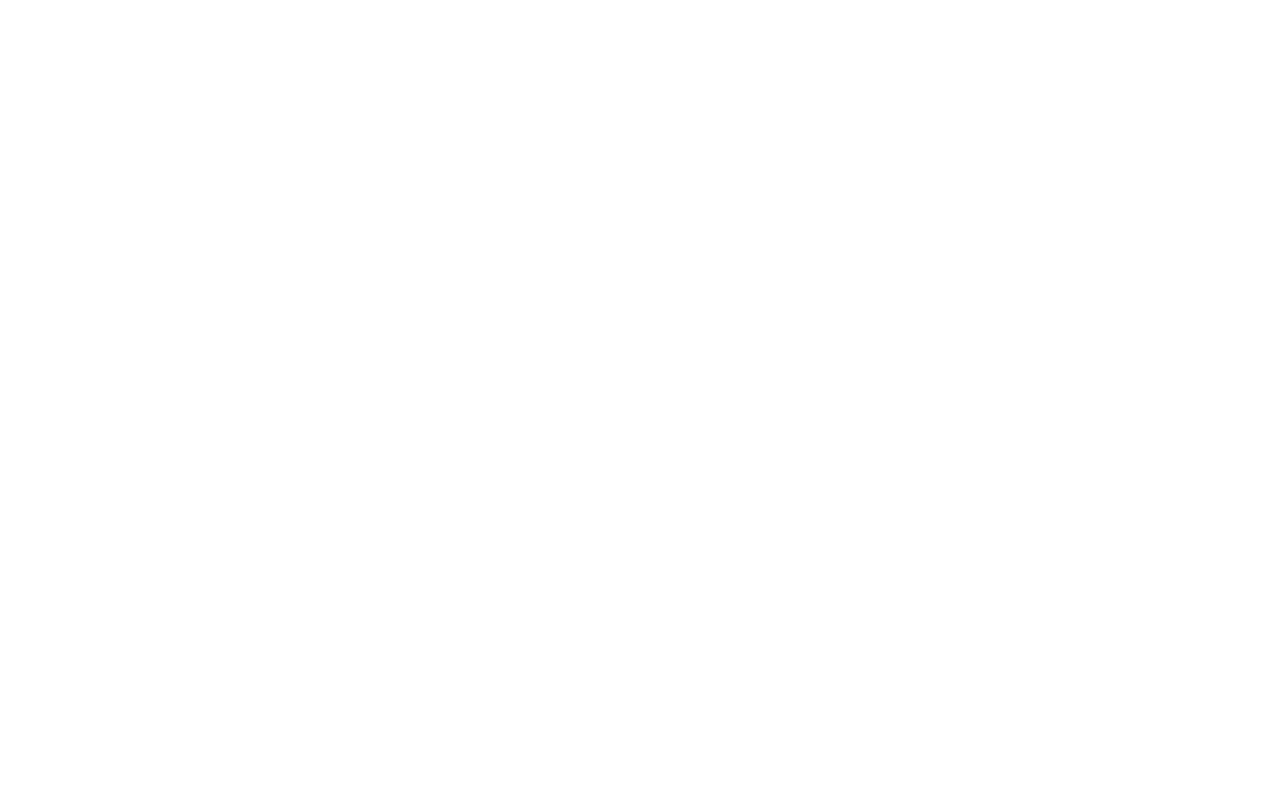
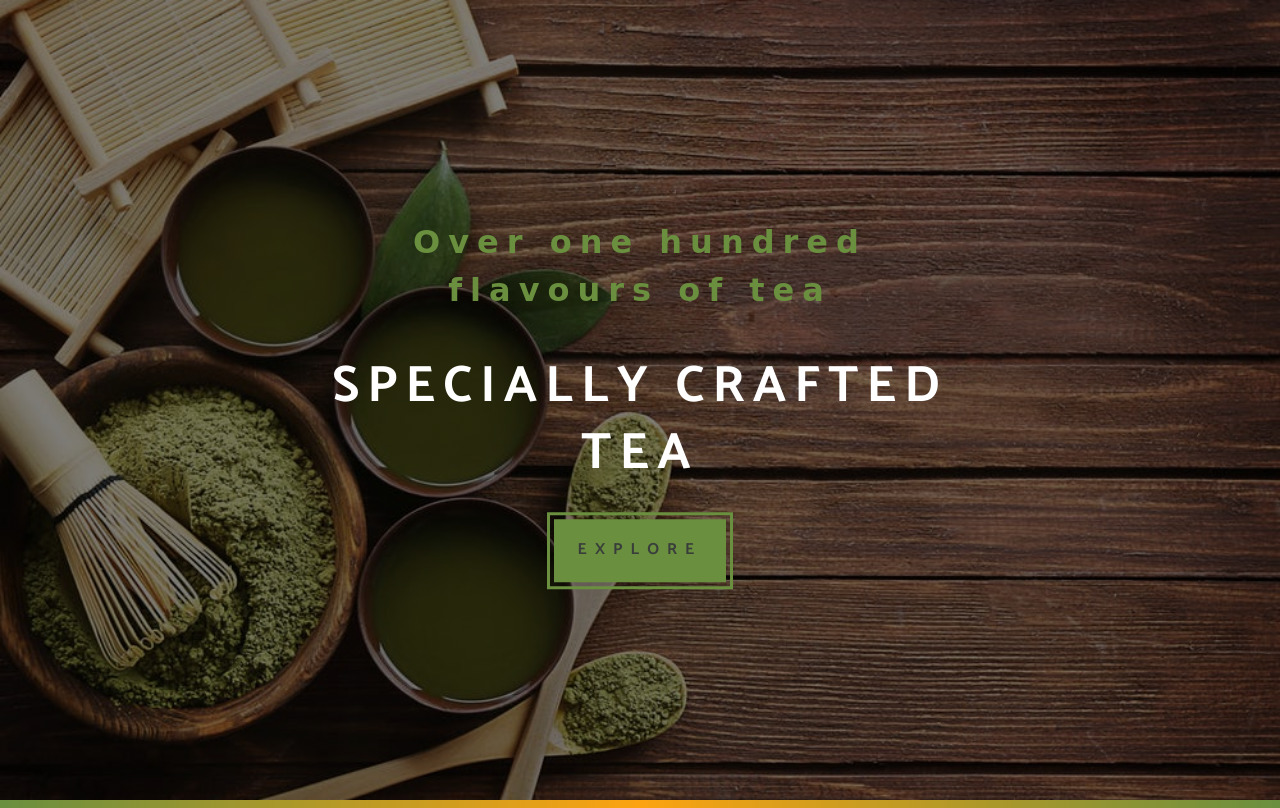
Before and after one commit to Landr11/Tea-Bar, a plain HTML site: page index.html in a window 1280 px wide. Drawn offline with Linux system fonts and the light colour scheme; a web font is replaced by a local one.

Commit message:
add header section and animations

```diff
--- a/index.html
+++ b/index.html
@@ -19,9 +19,21 @@
 
 
   <!--START OF HEADER-->
+  <header class="header">
+    <div class="banner">
+      <h3 class="banner-subtitle">Over one hundred flavours of tea</h3>
+      <h1 class="banner-title">specially crafted tea</h1>
+      <a href="skills.html" class="banner-btn">explore</a>
+    </div>
+  </header>
+  <!--END OF HEADER-->
 
 
-  <!--END OF HEADER-->
+  <!--CONTENT DIVIDER-->
+  <div class="content-divider">
+
+  </div>
+  <!--END OF CONTENT DIVIDER-->
 
 
 
--- a/styles.css
+++ b/styles.css
@@ -5,6 +5,7 @@
   padding: 0;
   box-sizing: border-box;
 }
+
 :root {
   --slantedText: "Grand Hotel", cursive;
   --primaryColor: #698f3f;
@@ -15,7 +16,165 @@
   --mainTransition: all 0.3s ease-in-out;
   --letterSpacing: 0.5rem;
 }
+
 body {
   font-family: "Catamaran", sans-serif;
   line-height: 1.5;
 }
+
+/*  Helper/Utility Classes*/
+a {
+  text-decoration: none;
+}
+
+.text-white {
+  color: var(--mainWhite);
+}
+
+.text-center {
+  text-align: center;
+}
+
+.text-primary {
+  color: var(--primaryColor);
+}
+
+/*Clearfix*/
+
+
+/* Globals */
+/* Navbar */
+
+
+
+/* Header */
+.header {
+  /*Minimum viewheight that the content should occupy 100%*/
+  min-height: 100vh;
+  background: linear-gradient(rgba(0, 0, 0, 0.5), rgba(0, 0, 0, 0.5)), url("./images/main-bcg.jpeg") center/cover no-repeat fixed;
+  position: relative;
+}
+
+/*Banner*/
+.banner {
+  position: absolute;
+  top: 50%;
+  left: 50%;
+  text-align: center;
+  transform: translate(-50%, -50%);
+  letter-spacing: var(--letterSpacing);
+}
+
+.banner-subtitle {
+  font-size: 2rem;
+  font-family: var(--slantedText);
+  color: var(--primaryColor);
+  /*Animation */
+  animation: slideFromLeft 5s ease-in-out 1;
+}
+
+.banner-title {
+  text-transform: uppercase;
+  font-size: 3.2rem;
+  color: var(--mainWhite);
+  margin-top: 2.5rem;
+  line-height: 1.3;
+  /*Animation*/
+  animation: slideFromRight 5s ease-in-out 1;
+}
+
+.main-btn,
+.banner-btn {
+  display: inline-block;
+  background: var(--primaryColor);
+  text-transform: uppercase;
+  padding: 0.8rem 1.2rem;
+  color: var(--mainDark);
+  font-weight: bold;
+  outline: 0.2rem solid var(--primaryColor);
+  outline-offset: 4px;
+  cursor: pointer;
+  margin-top: 2rem;
+  transition: var(--mainTransition);
+}
+
+/*banner-btn specificity*/
+.banner-btn {
+  padding: 1.2rem 1.5rem;
+  /*Aninmation */
+  animation: show 5s ease-in-out 1;
+}
+
+.main-btn:hover,
+.banner-btn:hover {
+  color: var(--mainWhite);
+  opacity: 0.7;
+}
+
+/*End of Header */
+
+
+
+/* Animations */
+@keyframes show {
+  0% {
+    transform: scale(2);
+    opacity: 0;
+  }
+
+  100% {
+    transform: scale(1);
+    opacity: 1;
+  }
+}
+
+@keyframes slideFromRight {
+  0% {
+    transform: translateX(1000px);
+  }
+
+  50% {
+    transform: translateX(-200px);
+  }
+
+  75% {
+    transform: translateX(50px);
+  }
+
+  100% {
+    transform: translateX(0px);
+  }
+}
+
+
+@keyframes slideFromLeft {
+  0% {
+    transform: translateX(-1000px);
+  }
+
+  50% {
+    transform: translateX(200px);
+  }
+
+  75% {
+    transform: translateX(-50px);
+  }
+
+  100% {
+    transform: translateX(0px);
+  }
+}
+
+/* End of Animations */
+
+
+/* Content Divider */
+.content-divider {
+  height: 0.5rem;
+  background: linear-gradient(to left,
+      var(--primaryColor),
+      var(--secondaryColor),
+      var(--primaryColor));
+}
+
+/* End of Content Divider */
```
